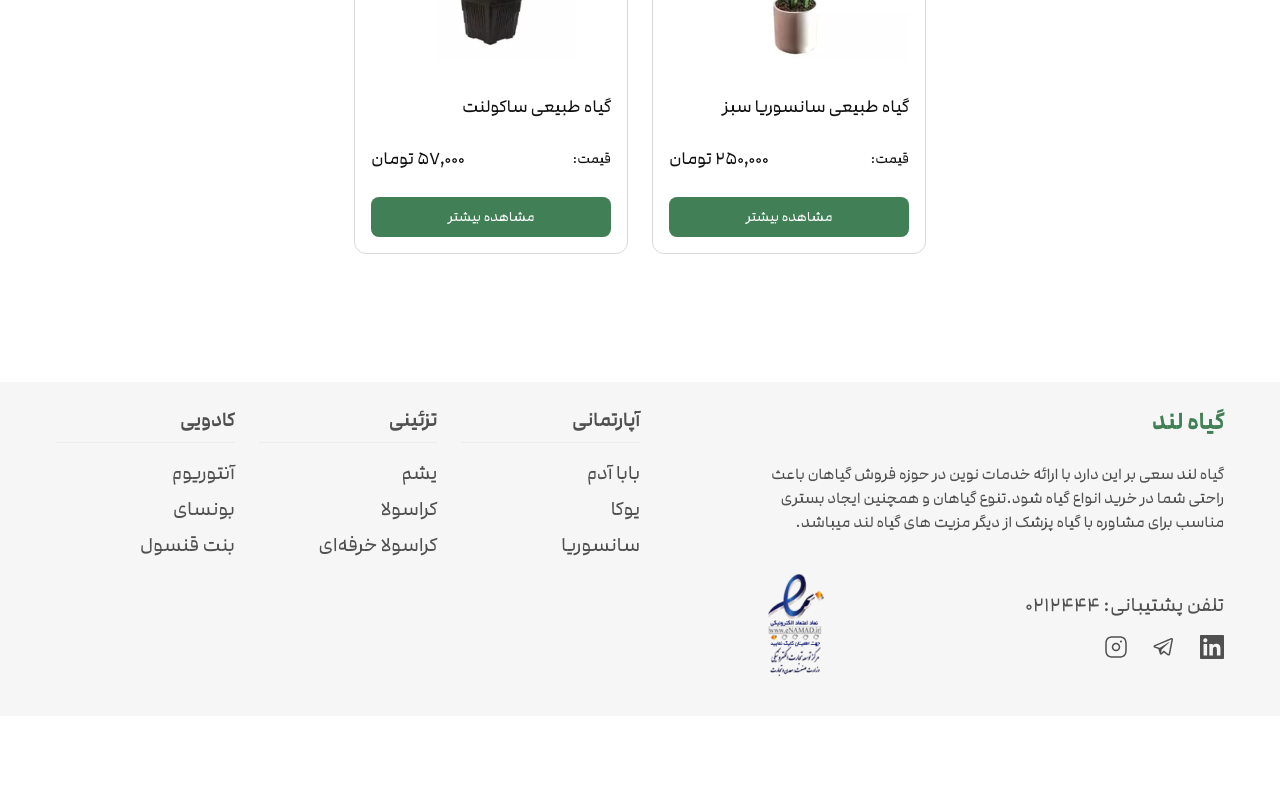
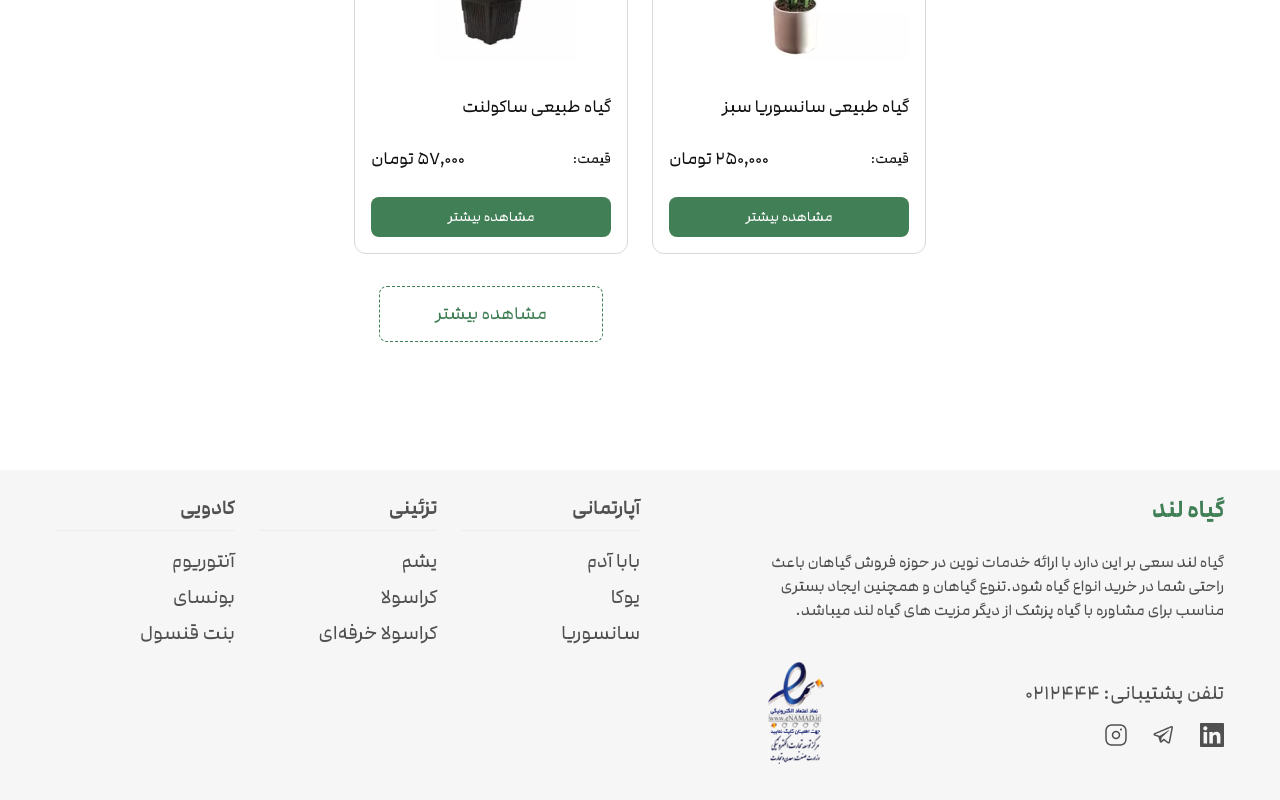
Before and after one commit to Amin-Gharibi/Giahland, a React (Vite) app: page /search in a window 1280 px wide. Shown: the part 1425-2225 px from the top of the page. Before the commit the page ends 2141 px from the top, so only its background shows below. Built offline with nearby package versions, Linux system fonts and the light colour scheme.

Commit message:
[feat] add show more items button to search page

```diff
--- a/src/pages/Search.jsx
+++ b/src/pages/Search.jsx
@@ -32,6 +32,11 @@ export default function Search() {
 		{ title: "گل مصنوعی", enTitle: "artificial-plants", isActive: false },
 	]);
 
+	const showMoreButtonSize = useResponsiveSize([
+		{ breakpoint: 0, value: 48 },
+		{ breakpoint: 1024, value: 56 },
+	]);
+
 	return (
 		<div>
 			<div className={"container"}>
@@ -54,6 +59,9 @@ export default function Search() {
 							{searchedItems.map((item, index) => (
 								<ItemBox key={index} {...item} />
 							))}
+						</div>
+						<div className="flex items-center justify-center mt-8 *:w-56">
+							<CustomButton size={showMoreButtonSize} title="مشاهده بیشتر" onClick={() => true} isOutline isDashed isSquared/>
 						</div>
 					</div>
 				</div>
--- a/src/style/output.css
+++ b/src/style/output.css
@@ -2010,6 +2010,26 @@ input[type="range"]::-moz-range-thumb {
   width: 100%;
 }
 
+.\*\:w-10 > * {
+  width: 2.5rem;
+}
+
+.\*\:w-36 > * {
+  width: 9rem;
+}
+
+.\*\:w-40 > * {
+  width: 10rem;
+}
+
+.\*\:w-56 > * {
+  width: 14rem;
+}
+
+.\*\:max-w-56 > * {
+  max-width: 14rem;
+}
+
 .\*\:text-sm > * {
   font-size: 0.875rem;
   line-height: 1.25rem;
```
